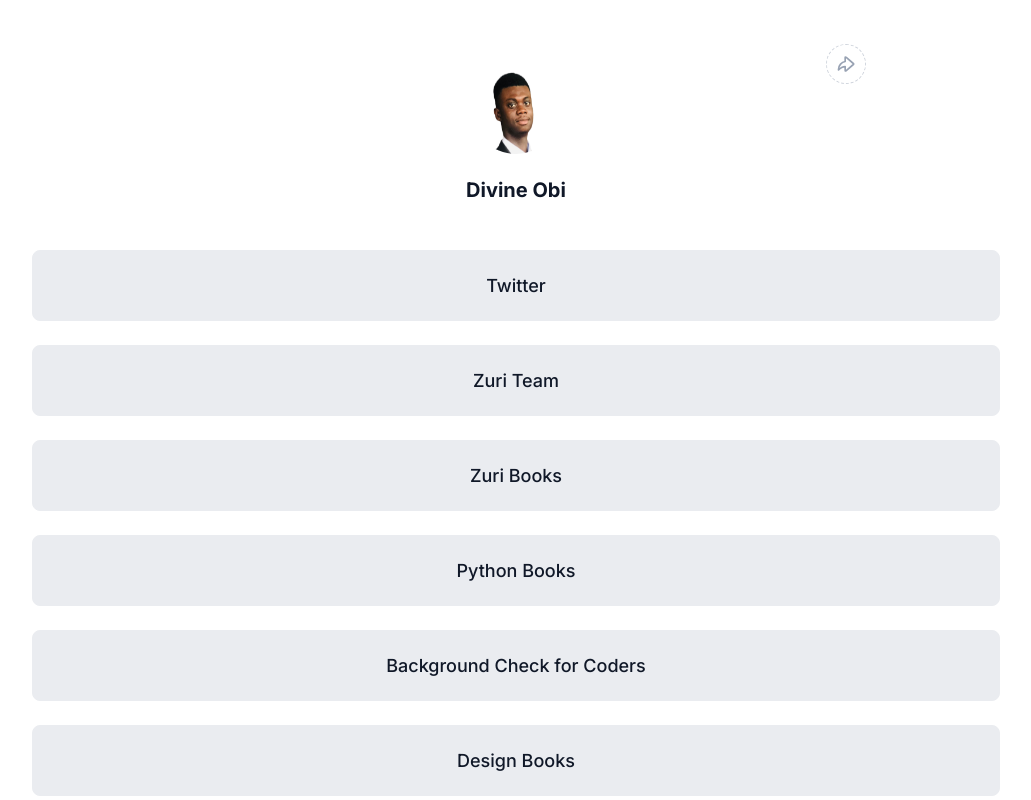
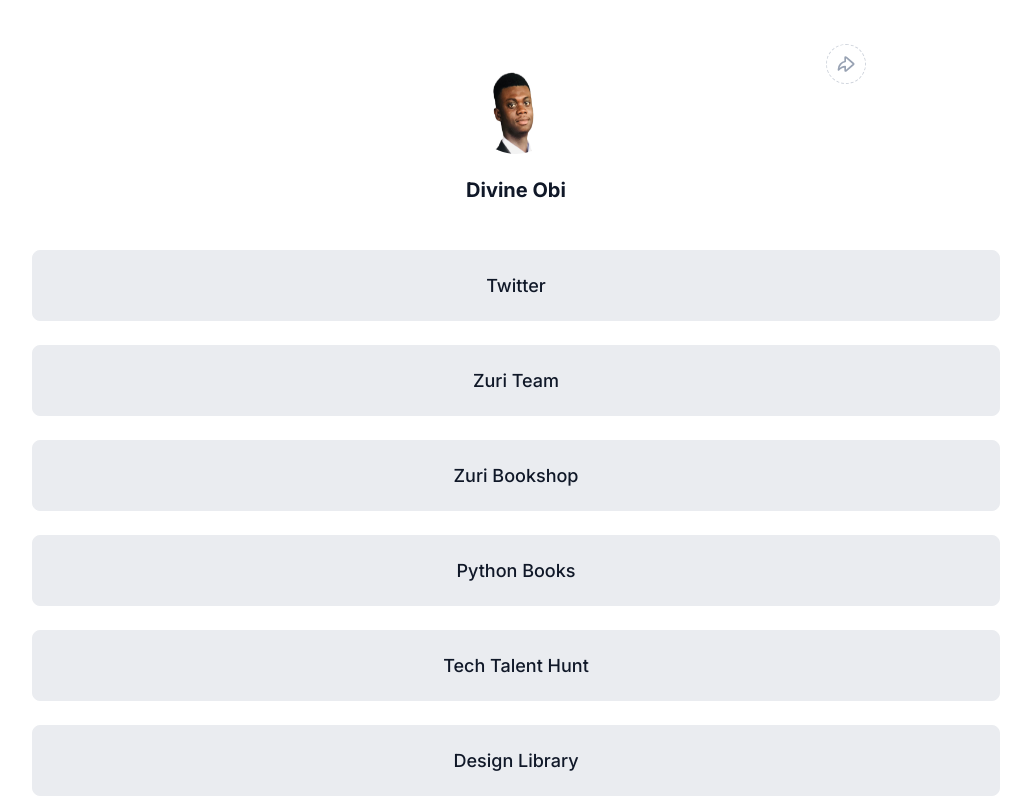
Before and after one commit to Heisdalu/HNG-TASK1, a React (Vite) app: page / in a window 1280 px wide. Shown: the top 800 px of the page, without its empty margins (124-1155 px from the left). Built offline with nearby package versions, Linux system fonts and the light colour scheme.

Commit message:
edit links

```diff
--- a/src/components/Links/Link.module.css
+++ b/src/components/Links/Link.module.css
@@ -11,6 +11,11 @@
   font-size: 0.875rem;
 }
 
+.link:hover {
+  background-color: var(--gray-300);
+  border-color: var(--gray-300);
+}
+
 @media screen and (min-width: 768px) {
   .link {
     font-size: 1.125rem;
--- a/src/components/Links/LinkSection.jsx
+++ b/src/components/Links/LinkSection.jsx
@@ -10,7 +10,7 @@
         url="https://training.zuri.team/"
         title="Zuri Team"
       />
-      <Link id="books" url="http://books.zuri.team" title="Zuri Books" />
+      <Link id="books" url="http://books.zuri.team" title="Zuri Bookshop" />
       <Link
         id="book__python"
         url="https://books.zuri.team/python-for-beginners?ref_id=Dalu"
@@ -19,12 +19,12 @@
       <Link
         id="pitch"
         url="https://background.zuri.team"
-        title="Background Check for Coders"
+        title="Tech Talent Hunt"
       />
       <Link
         id="book__design"
         url="https://books.zuri.team/design-rules"
-        title="Design Books"
+        title="Design Library"
       />
 
       <div className={style.socialMediaLink}>
--- a/src/index.css
+++ b/src/index.css
@@ -8,6 +8,7 @@
   --Inter: "Inter", sans-serif;
   --gray-900: #101828;
   --gray-200: #eaecf0;
+  --gray-300:  #D0D5DD;;
   --gray-500: #667085;
   --white: #fff;
 }
```
